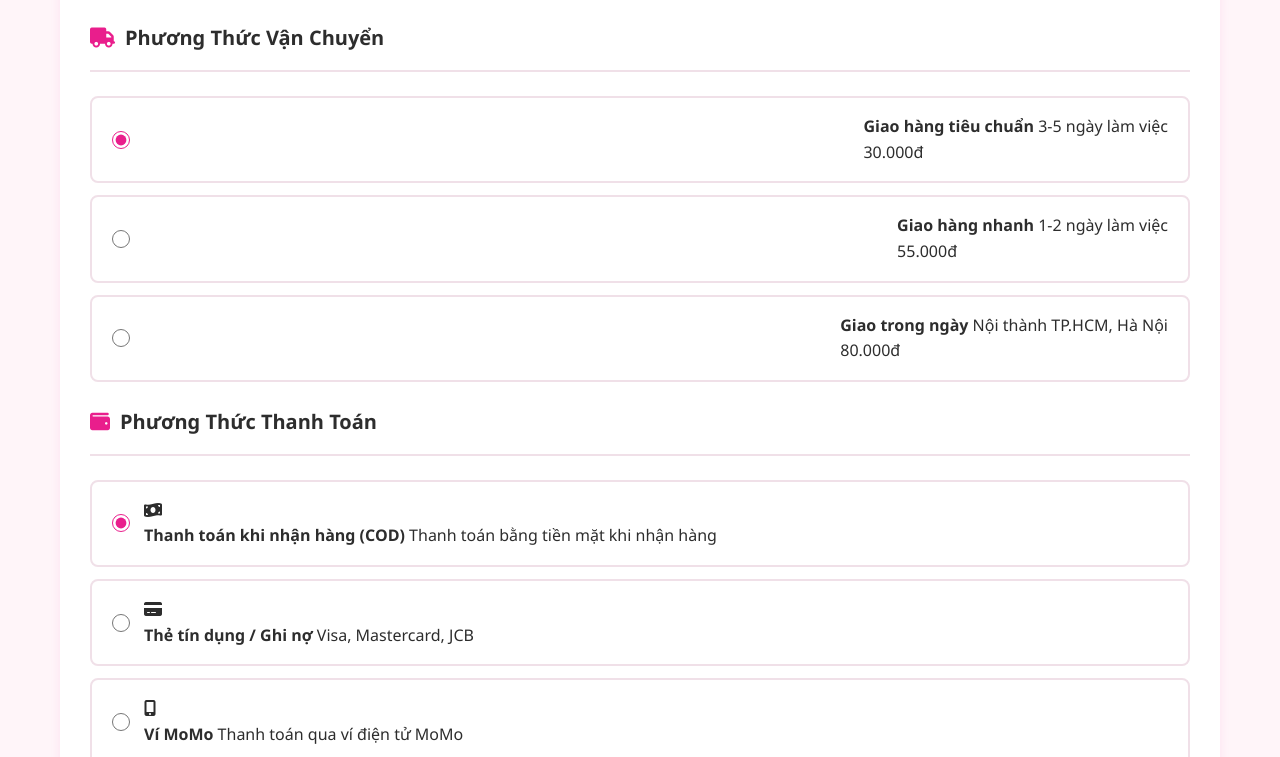
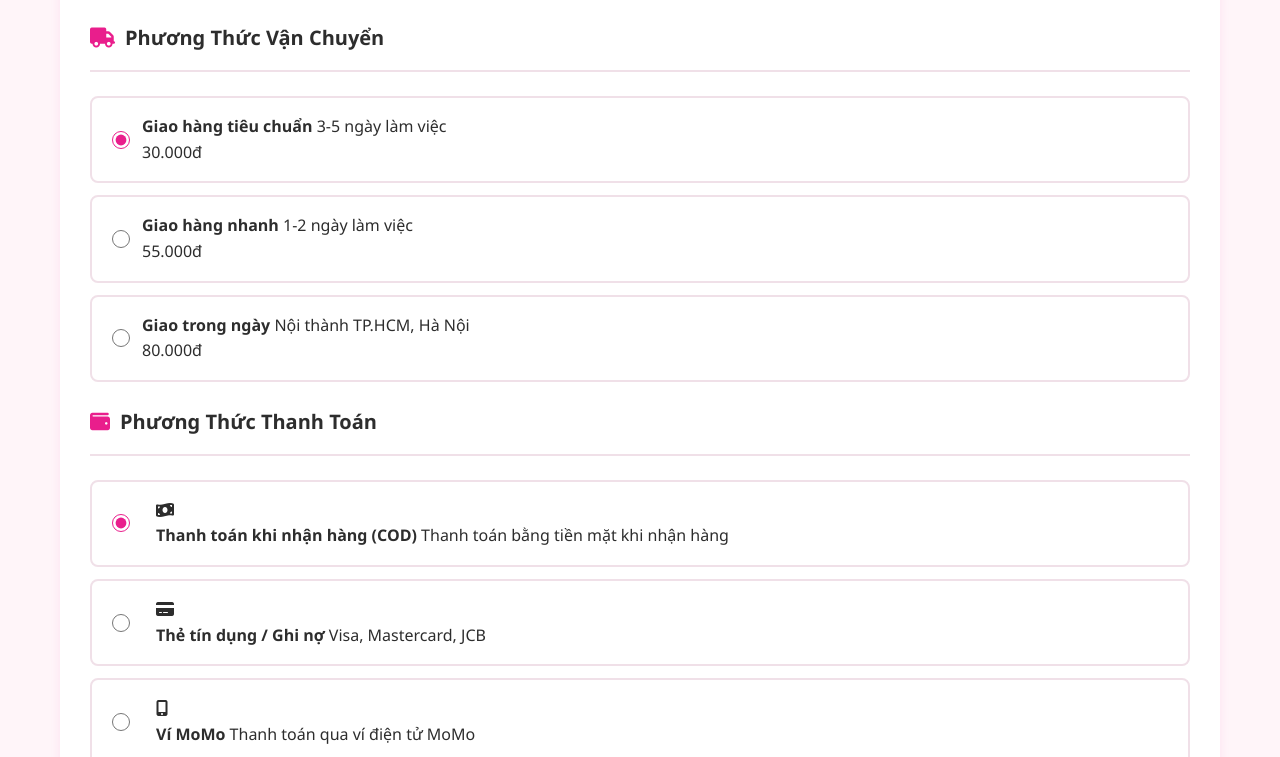
Before and after one commit to dangquoctrunglk-droid/WEB-MYPHAM, a plain HTML site: page thanh-toan.html in a window 1280 px wide. Shown: the part 943-1700 px from the top of the page. Drawn offline with Linux system fonts and the light colour scheme.

Commit message:
first commit

```diff
--- a/css/checkout.css
+++ b/css/checkout.css
@@ -163,14 +163,16 @@
 .shipping-option {
   display: flex;
   align-items: center;
-  justify-content: space-between;
+  justify-content: start;
   padding: 16px 20px;
   border: 2px solid var(--border);
   border-radius: var(--radius-sm);
   cursor: pointer;
   transition: var(--transition);
 }
-
+.option-content {
+  margin-left: 12px;
+}
 .shipping-option:hover,
 .shipping-option.active {
   border-color: var(--primary);
--- a/css/style.css
+++ b/css/style.css
@@ -1231,6 +1231,7 @@ textarea {
   .products-grid {
     grid-template-columns: repeat(2, 1fr);
     gap: 14px;
+    display: grid;
   }
   .promo-banner {
     flex-direction: column;
```
